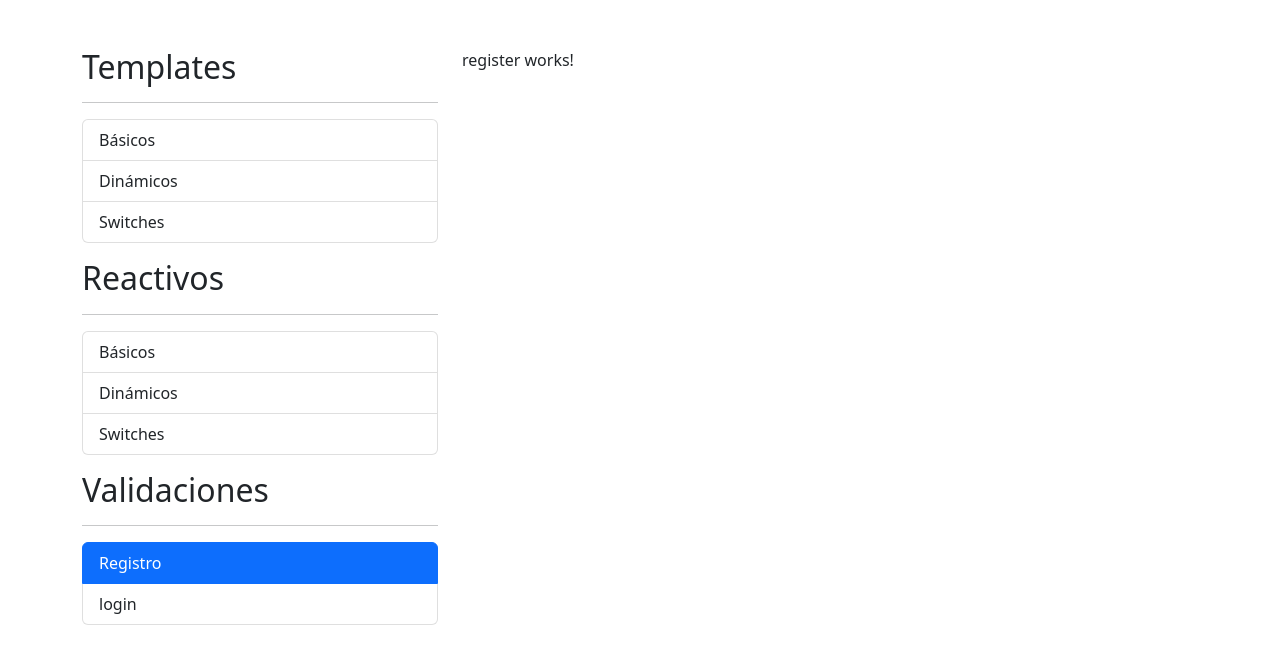
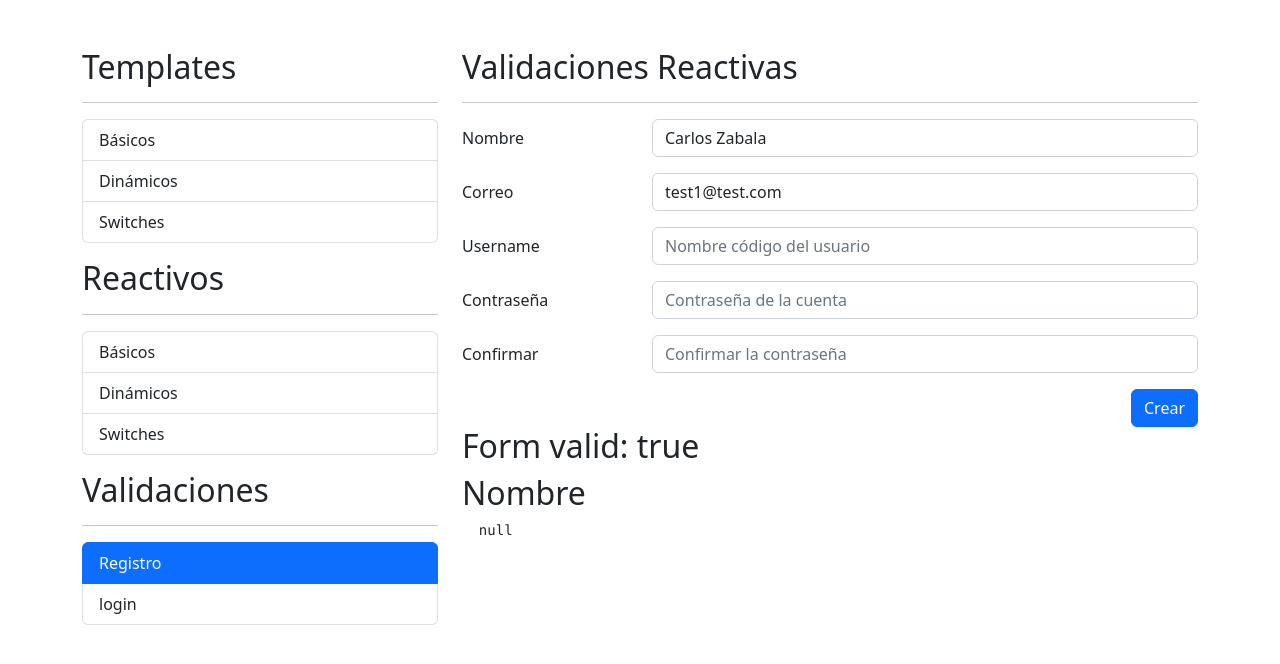
Before and after one commit to czabala847/FormApp, an Angular app: page /auth/login in a window 1280 px wide. Both pictures are taken after a click on the item "Registro". Shown: the top 664 px of the page. Built offline with nearby package versions, Linux system fonts and the light colour scheme.

Commit message:
Validaciones con expresiones regulares

```diff
--- a/src/app/auth/pages/register/register.component.html
+++ b/src/app/auth/pages/register/register.component.html
@@ -1 +1,91 @@
-<p>register works!</p>
+<h2>Validaciones Reactivas</h2>
+
+<hr />
+
+<div class="row">
+  <div class="col">
+    <form autocomplete="off" [formGroup]="registerForm" (ngSubmit)="save()">
+      <!-- nombre -->
+      <div class="row mb-3">
+        <label class="col-sm-3 col-form-label">Nombre</label>
+        <div class="col-sm-9">
+          <input
+            type="text"
+            class="form-control"
+            placeholder="Nombre del usuario"
+            formControlName="name"
+          />
+
+          <span class="form-text text-danger" *ngIf="validField('name')">
+            Debe de ser en formato de nombre y apellido
+          </span>
+        </div>
+      </div>
+
+      <!-- email -->
+      <div class="row mb-3">
+        <label class="col-sm-3 col-form-label">Correo</label>
+        <div class="col-sm-9">
+          <input
+            type="email"
+            class="form-control"
+            placeholder="Correo del usuario"
+            formControlName="email"
+          />
+          <span class="form-text text-danger" *ngIf="validField('email')">
+            El correo es obligatorio
+          </span>
+        </div>
+      </div>
+
+      <!-- email -->
+      <div class="row mb-3">
+        <label class="col-sm-3 col-form-label">Username</label>
+        <div class="col-sm-9">
+          <input
+            type="text"
+            class="form-control"
+            placeholder="Nombre código del usuario"
+          />
+        </div>
+      </div>
+
+      <!-- password -->
+      <div class="row mb-3">
+        <label class="col-sm-3 col-form-label">Contraseña</label>
+        <div class="col-sm-9">
+          <input
+            type="password"
+            class="form-control"
+            placeholder="Contraseña de la cuenta"
+          />
+        </div>
+      </div>
+
+      <!-- password -->
+      <div class="row mb-3">
+        <label class="col-sm-3 col-form-label">Confirmar</label>
+        <div class="col-sm-9">
+          <input
+            type="password"
+            class="form-control"
+            placeholder="Confirmar la contraseña"
+          />
+        </div>
+      </div>
+
+      <div class="row">
+        <div class="col">
+          <button type="submit" class="btn btn-primary float-end">Crear</button>
+        </div>
+      </div>
+    </form>
+  </div>
+</div>
+
+<h2>Form valid: {{ registerForm.valid }}</h2>
+
+<h2>Nombre</h2>
+<pre>
+  {{ registerForm.controls["name"].errors | json }}
+</pre>
--- a/src/app/auth/pages/register/register.component.ts
+++ b/src/app/auth/pages/register/register.component.ts
@@ -1,15 +1,45 @@
 import { Component, OnInit } from '@angular/core';
+
+import { FormBuilder, FormGroup, Validators } from '@angular/forms';
 
 @Component({
   selector: 'app-register',
   templateUrl: './register.component.html',
-  styleUrls: ['./register.component.scss']
+  styleUrls: ['./register.component.scss'],
 })
 export class RegisterComponent implements OnInit {
+  registerForm: FormGroup;
 
-  constructor() { }
+  fullnamePattern: string = '([a-zA-Z]+) ([a-zA-Z]+)';
+  emailPattern: string = '^[a-z0-9._%+-]+@[a-z0-9.-]+\\.[a-z]{2,4}$';
+
+  constructor(private formBuilder: FormBuilder) {
+    this.registerForm = this.formBuilder.group({
+      name: [
+        '',
+        [Validators.required, Validators.pattern(this.fullnamePattern)],
+      ],
+      email: ['', [Validators.required, Validators.pattern(this.emailPattern)]],
+    });
+  }
 
   ngOnInit(): void {
+    this.registerForm.patchValue({
+      name: 'Carlos Zabala',
+      email: 'test1@test.com',
+    });
   }
 
+  validField(nameField: string) {
+    return (
+      this.registerForm.get(nameField)?.invalid &&
+      this.registerForm.get(nameField)?.touched
+    );
+  }
+
+  save() {
+    if (this.registerForm.invalid) {
+      this.registerForm.markAllAsTouched();
+    }
+  }
 }
```
Also changed, not shown: src/app/auth/auth.module.ts (+5 -10 lines).
